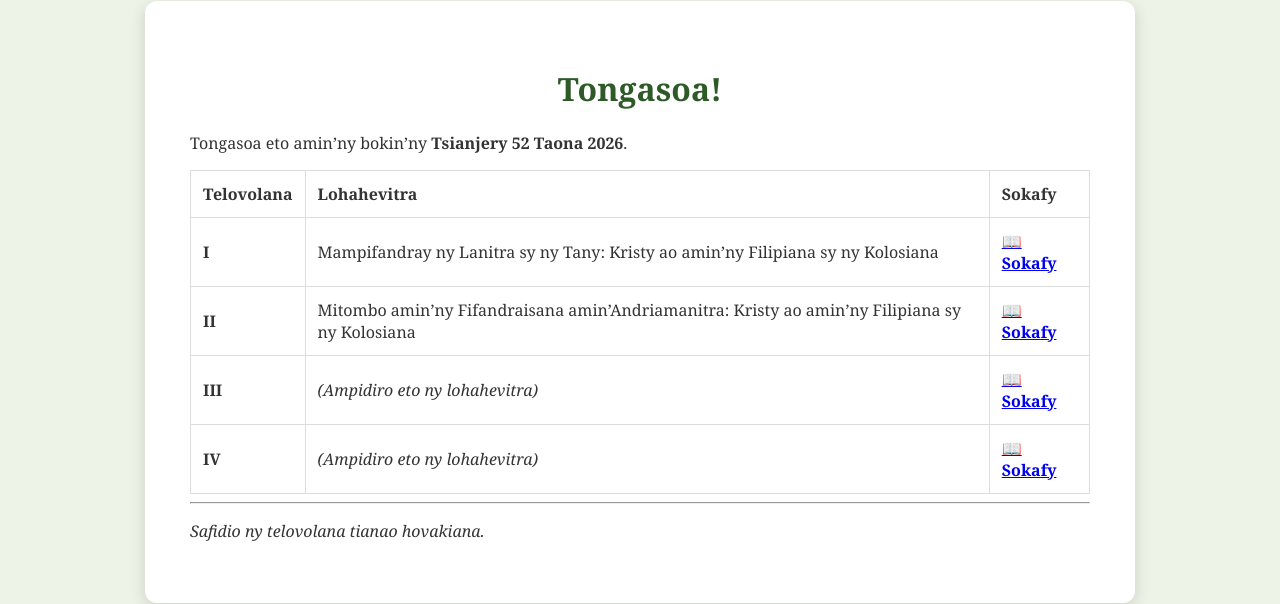
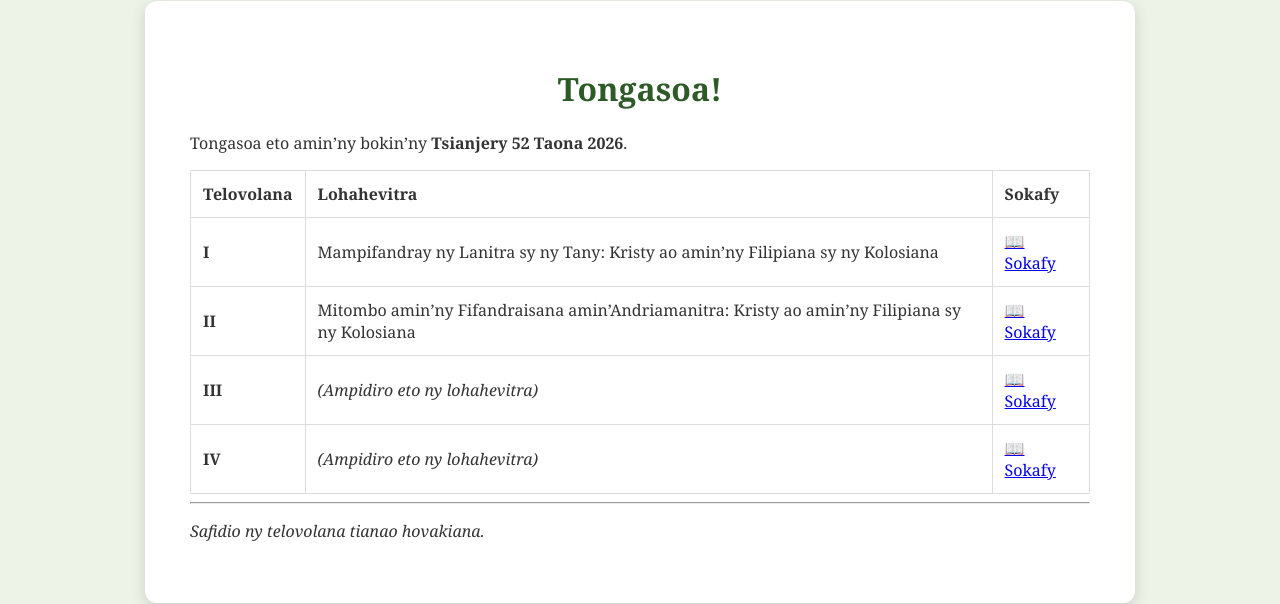
Before and after one commit to nainaw/tsianjery, a Jekyll site: the page built from index.md, in a window 1280 px wide. Shown: the part 215-819 px from the top of the page. Built offline with Jekyll 4.4.1, drawn with Linux system fonts in a browser that asks for light colours; our own code applies the rules of GitHub Pages for plain Markdown files.

```diff
--- a/index.md
+++ b/index.md
@@ -7,10 +7,10 @@ Tongasoa eto amin'ny bokin'ny **Tsianjery 52 Taona 2026**.
 
 | Telovolana | Lohahevitra | Sokafy |
 |:------------|:------------|:-------|
-| **I** | Mampifandray ny Lanitra sy ny Tany: Kristy ao amin'ny Filipiana sy ny Kolosiana | **[📖 Sokafy](./TelovolanaI.html)** |
-| **II** | Mitombo amin'ny Fifandraisana amin'Andriamanitra: Kristy ao amin'ny Filipiana sy ny Kolosiana | **[📖 Sokafy](./TelovolanaII.html)** |
-| **III** | *(Ampidiro eto ny lohahevitra)* | **[📖 Sokafy](./TelovolanaIII.html)** |
-| **IV** | *(Ampidiro eto ny lohahevitra)* | **[📖 Sokafy](./TelovolanaIV.html)** |
+| **I** | Mampifandray ny Lanitra sy ny Tany: Kristy ao amin'ny Filipiana sy ny Kolosiana | [📖 Sokafy](./TelovolanaI.html) |
+| **II** | Mitombo amin'ny Fifandraisana amin'Andriamanitra: Kristy ao amin'ny Filipiana sy ny Kolosiana | [📖 Sokafy](./TelovolanaII.html) |
+| **III** | *(Ampidiro eto ny lohahevitra)* | [📖 Sokafy](./TelovolanaIII.html) |
+| **IV** | *(Ampidiro eto ny lohahevitra)* | [📖 Sokafy](./TelovolanaIV.html) |
 
 ---
 
```
